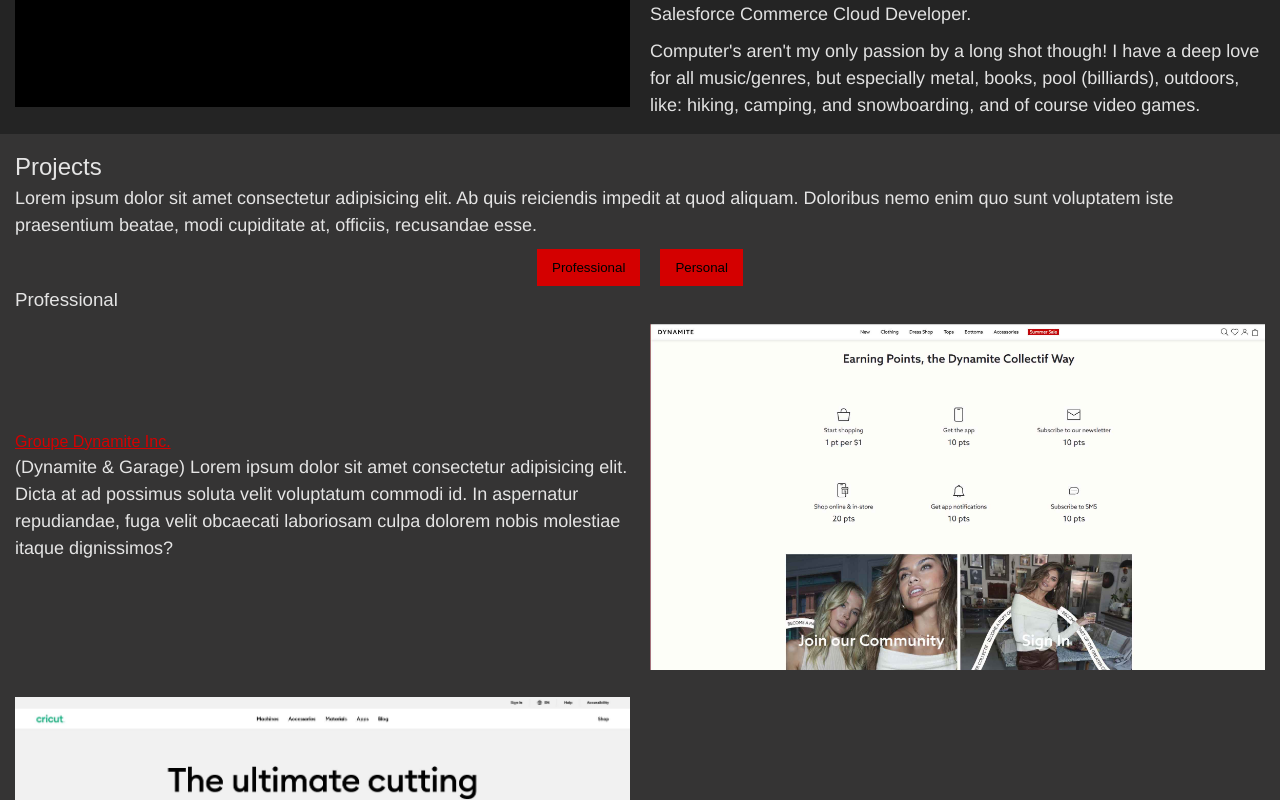
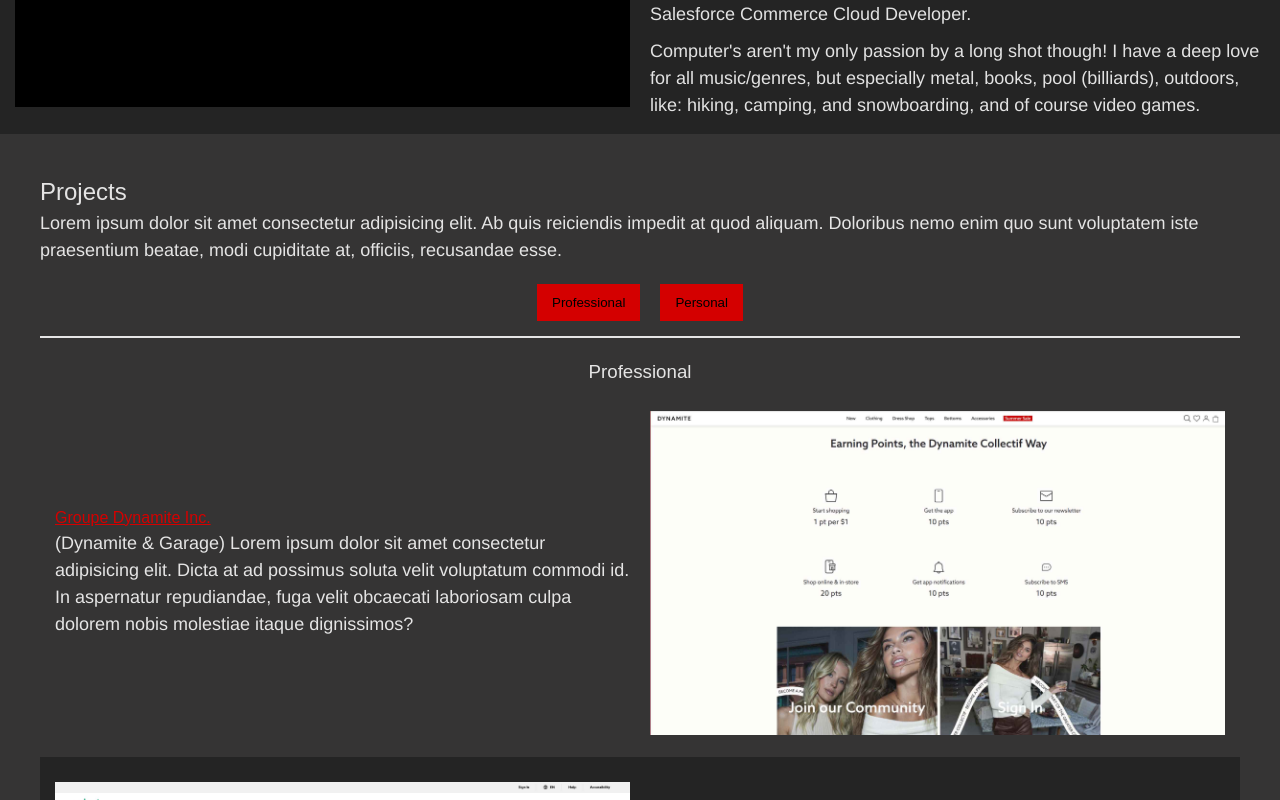
Before and after one commit to LordSahvith/CalebMckays, a React (Vite) app: page / in a window 1280 px wide. Shown: the part 540-1340 px from the top of the page. Built offline with nearby package versions, Linux system fonts and the light colour scheme; a web font is replaced by a local one.

Commit message:
improve projects and checker board style for hero

```diff
--- a/src/App.css
+++ b/src/App.css
@@ -51,6 +51,10 @@
   align-items: center;
 }
 
+.checker-board:nth-child(even) {
+  background-color: #242424;
+}
+
 .checker-board > div {
   flex: 1; /* fill space */
 }
@@ -58,12 +62,14 @@
 @media screen and (min-width: 1024px) {
   .checker-board {
     flex-direction: row;
+    padding: 15px;
   }
 
   .checker-board > div {
     display: flex;
     flex-direction: column;
     justify-content: center;
+    flex: 1;
   }
 
   .checker-board:nth-child(odd) > div:nth-child(odd) {
--- a/src/components/layout/hero/Hero.css
+++ b/src/components/layout/hero/Hero.css
@@ -1,9 +1,11 @@
 .hero {
   background-color: #d40000;
+  /* background-color: black; */
   width: 100%;
   max-width: 100%;
   min-height: 33vh;
   max-height: 50vh;
+  align-items: flex-start;
 }
 
 .hero-text,
@@ -20,3 +22,9 @@
 .hero-image img {
   max-width: 50%;
 }
+
+@media screen and (min-width: 1024px) {
+  .hero {
+    align-items: center;
+  }
+}
--- a/src/components/layout/projects/ProjectTemplate.jsx
+++ b/src/components/layout/projects/ProjectTemplate.jsx
@@ -1,6 +1,6 @@
 function ProjectTemplate({ projects }) {
   return projects.map((project) => (
-    <div className="project checker-board" key={project.title}>
+    <section className="project checker-board" key={project.title}>
       <div>
         <h4>
           <a href={project.url} target="_blank">
@@ -14,7 +14,7 @@
           <img src={project.image.src} alt={project.image.alt} />
         </a>
       </div>
-    </div>
+    </section>
   ));
 }
 
--- a/src/components/layout/projects/Projects.css
+++ b/src/components/layout/projects/Projects.css
@@ -1,5 +1,9 @@
 .projects-section {
   background-color: #353434;
+}
+
+.projects-text {
+  margin-bottom: 20px;
 }
 
 .project-buttons {
@@ -7,4 +11,11 @@
   justify-content: center;
   align-items: center;
   gap: 20px;
+  padding-bottom: 15px;
+  border-bottom: 2px solid;
+  margin-bottom: 20px;
 }
+
+.projects h3 {
+  text-align: center;
+}
--- a/src/components/layout/projects/Projects.jsx
+++ b/src/components/layout/projects/Projects.jsx
@@ -3,8 +3,8 @@
 import ProfessionalProjects from "./Professional";
 import { useState } from "react";
 
-const PROFESSIONAL_TEXT = "professional";
-const PERSONAL_TEXT = "personal";
+const PROFESSIONAL_TEXT = "Professional";
+const PERSONAL_TEXT = "Personal";
 
 function Projects() {
   const [projectType, setProjectType] = useState(PROFESSIONAL_TEXT);
@@ -15,7 +15,7 @@
 
   return (
     <section className="projects-section">
-      <div>
+      <div className="projects-text">
         <h2>Projects</h2>
         <p>
           Lorem ipsum dolor sit amet consectetur adipisicing elit. Ab quis
@@ -28,9 +28,11 @@
       <div className="projects">
         <div className="project-buttons">
           <button onClick={() => toggleProject(PROFESSIONAL_TEXT)}>
-            Professional
+            {PROFESSIONAL_TEXT}
           </button>
-          <button onClick={() => toggleProject(PERSONAL_TEXT)}>Personal</button>
+          <button onClick={() => toggleProject(PERSONAL_TEXT)}>
+            {PERSONAL_TEXT}
+          </button>
         </div>
 
         {projectType === PROFESSIONAL_TEXT ? (
--- a/src/index.css
+++ b/src/index.css
@@ -119,7 +119,13 @@
 * LAYOUT & SPACING *
 *******************/
 section {
-  padding: 15px;
+  padding: 20px;
+}
+
+@media screen and (min-width: 1024px) {
+  section {
+    padding: 40px;
+  }
 }
 
 /*
```
